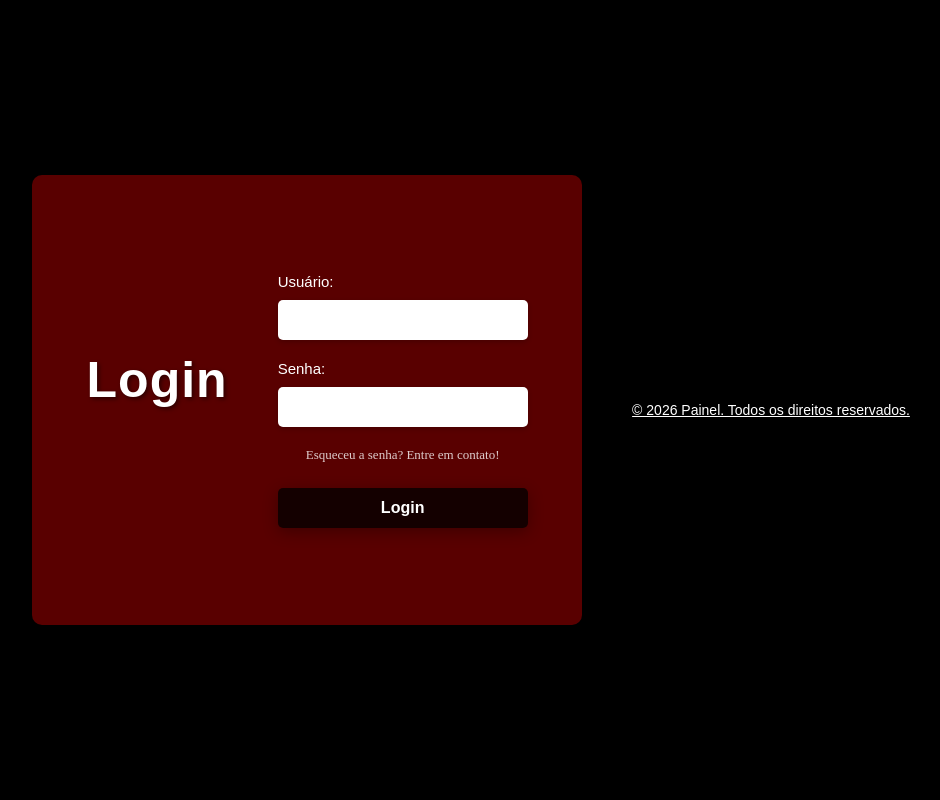
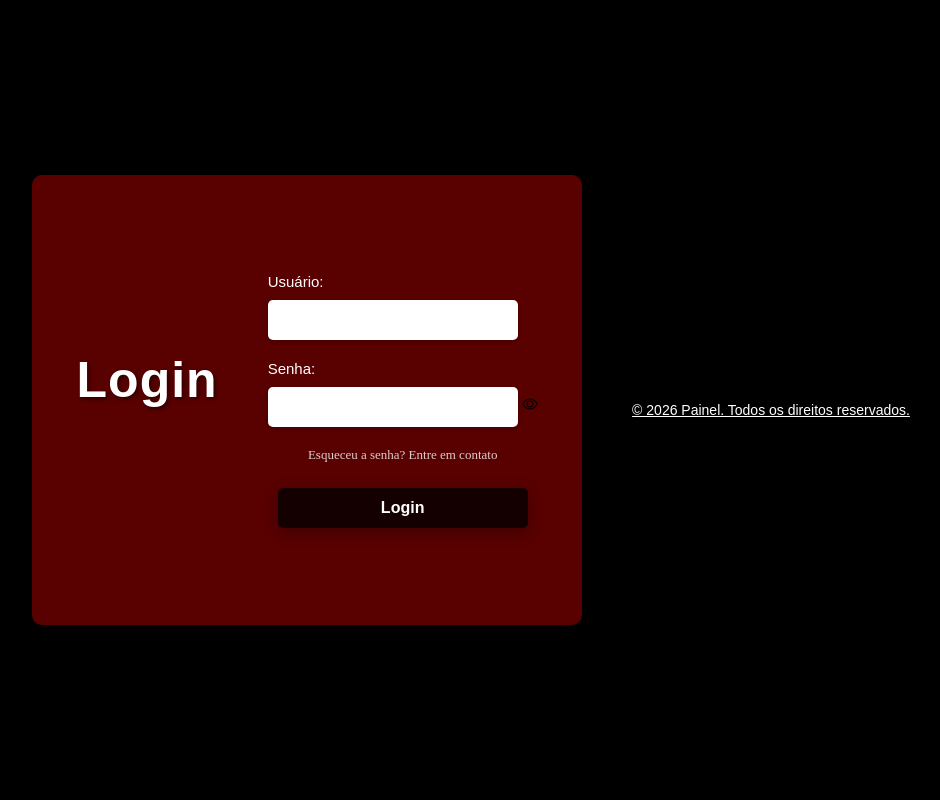
Before and after one commit to CaueSilvS/Login, a Django app: template Login/templates/login.html in a window 1280 px wide. Shown: the whole page, without its empty margins (169-1109 px from the left). Run offline with Django 3.2, Linux system fonts and the light colour scheme; the template is opened without the code that fills it, so the values that code supplies are empty.

Commit message:
Melhorias visuais no html

```diff
--- a/Login/templates/login.html
+++ b/Login/templates/login.html
@@ -10,6 +10,7 @@
     <link rel="icon" type="image/png" sizes="16x16" href="{% static 'images/favicon-16x16.png' %}">
     <link rel="apple-touch-icon" sizes="180x180" href="{% static 'images/apple-touch-icon.png' %}">
     <title>Login | Painel</title>
+    <script src="{% static 'js/login.js' %}"></script>
 </head>
 <body>
     <div class="login">
@@ -24,10 +25,16 @@
 
                 <div class="form-group">
                     <label for="password">Senha:</label>
-                    <input type="password" id="password" name="password" required>
+                    <div class="password-wrapper">
+                        <input type="text" id="password" name="senha" required>
+                        <span id="toggle-password" class="toggle-password"><svg xmlns="http://www.w3.org/2000/svg" width="16" height="16" fill="currentColor" class="bi bi-eye" viewBox="0 0 16 16">
+  <path d="M16 8s-3-5.5-8-5.5S0 8 0 8s3 5.5 8 5.5S16 8 16 8M1.173 8a13 13 0 0 1 1.66-2.043C4.12 4.668 5.88 3.5 8 3.5s3.879 1.168 5.168 2.457A13 13 0 0 1 14.828 8q-.086.13-.195.288c-.335.48-.83 1.12-1.465 1.755C11.879 11.332 10.119 12.5 8 12.5s-3.879-1.168-5.168-2.457A13 13 0 0 1 1.172 8z"/>
+  <path d="M8 5.5a2.5 2.5 0 1 0 0 5 2.5 2.5 0 0 0 0-5M4.5 8a3.5 3.5 0 1 1 7 0 3.5 3.5 0 0 1-7 0"/>
+</svg></span>
+                    </div>
                 </div>
 
-                <a href="#" class="forgot-password">Esqueceu a senha? Entre em contato!</a>
+                <a href="#" class="forgot-password">Esqueceu a senha? Entre em contato</a>
 
                 <button type="submit">Login</button>
             </form>
```
